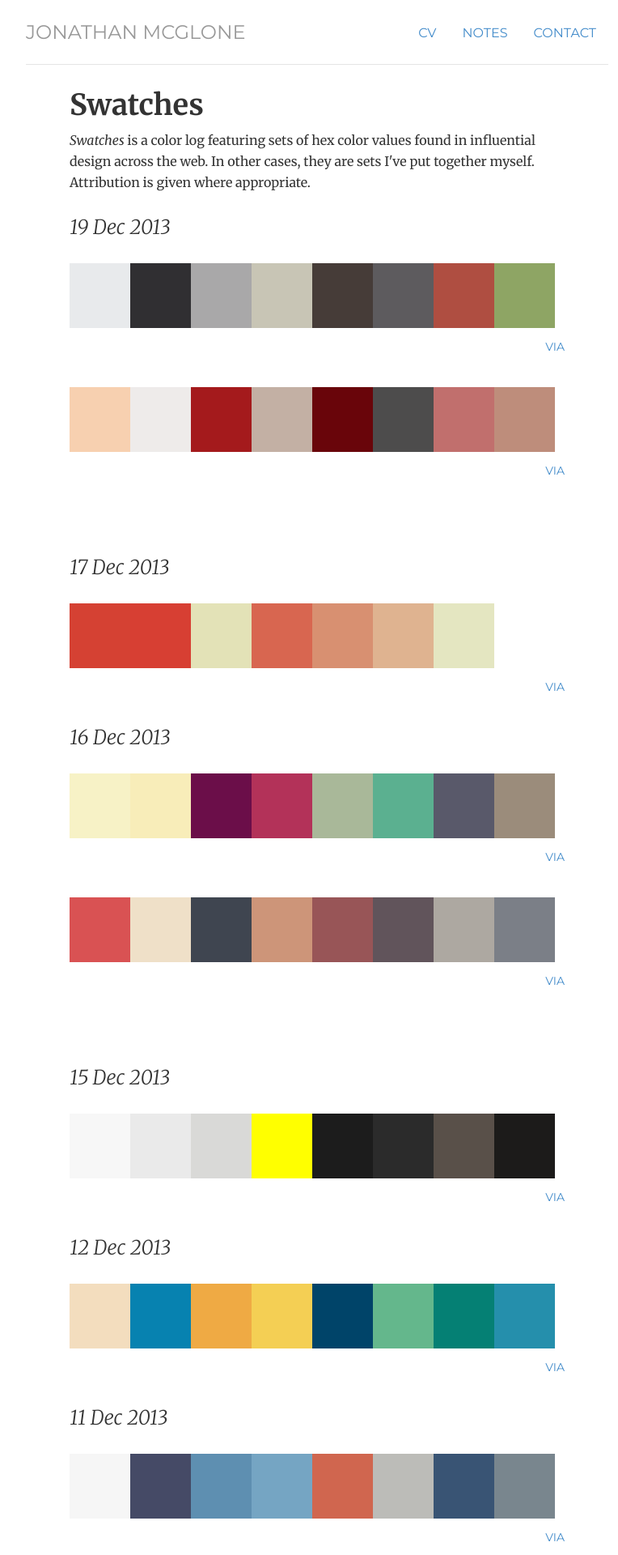
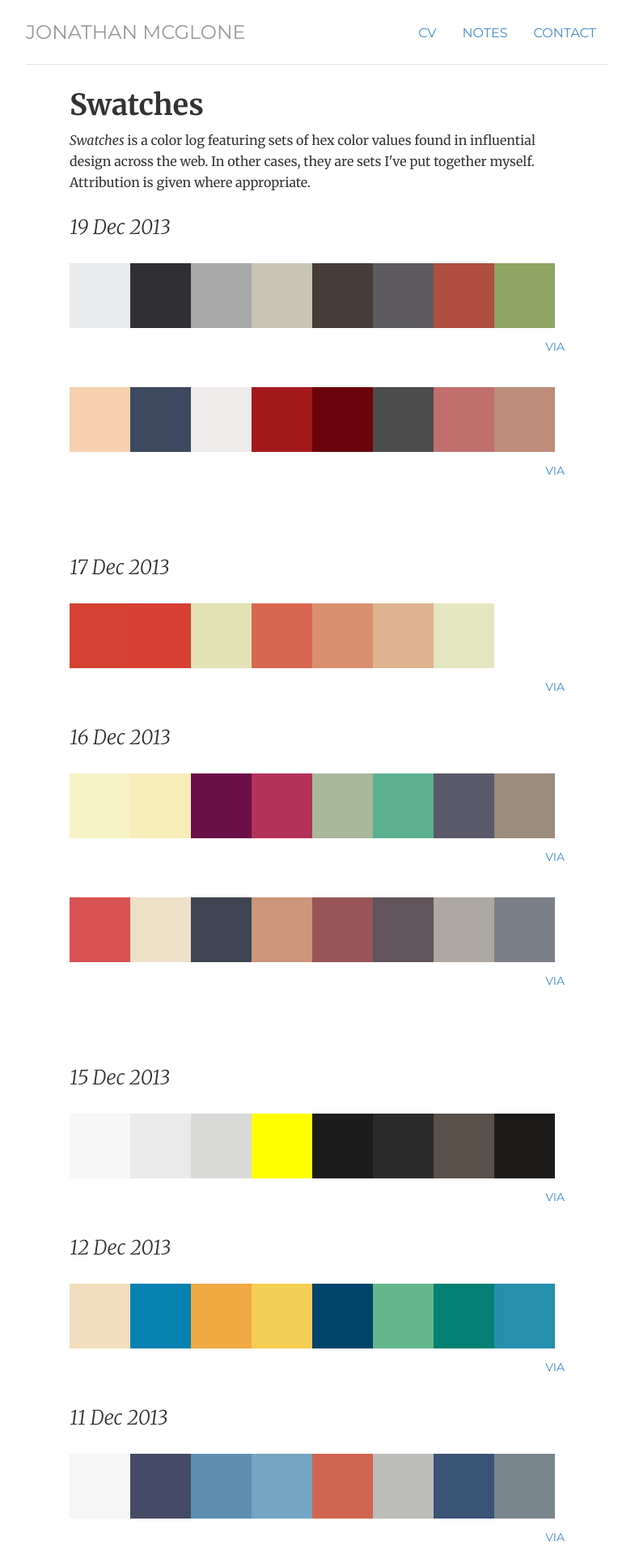
Before and after one commit to jmcglone/jmcglone.github.io, a Jekyll site: the page built from swatches/index.html, in a window 1280 px wide. Shown: the top 1920 px of the page at 81% size, without its empty margins (248-1012 px from the left). Built offline with Jekyll 4.4.1, drawn with Linux system fonts in a browser that asks for light colours.

Commit message:
Update index.html
edit wrist.im

```diff
--- a/swatches/index.html
+++ b/swatches/index.html
@@ -28,9 +28,9 @@ title: Swatches
       <!-- Swatch content -->
               <ul class="swatch">
                 <li class="color">#F7D0B0</li>
+                <li class="color">#3D495F</li>
                 <li class="color">#EEEBEA</li>
                 <li class="color">#A41A1C</li>
-                <li class="color">#C3B0A4</li>
                 <li class="color">#69050A</li>
                 <li class="color">#4D4C4C</li>
                 <li class="color">#C16F6D</li>
```
